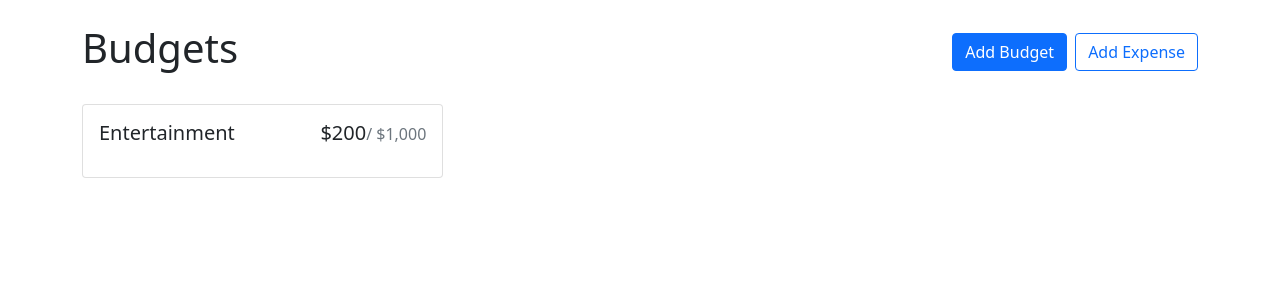
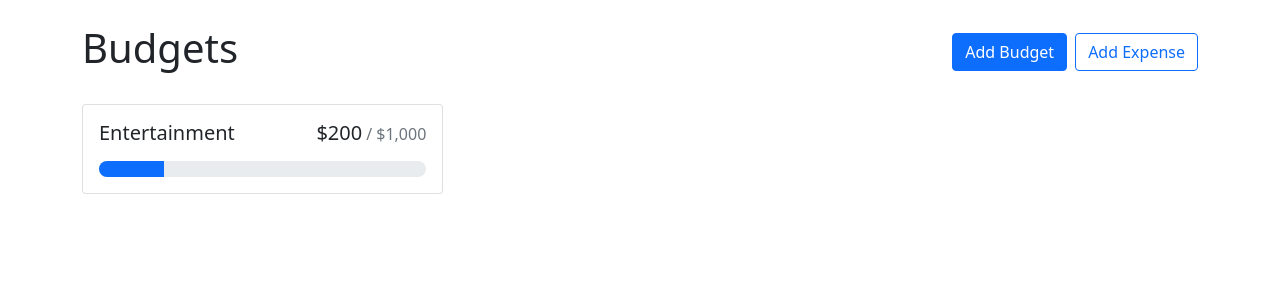
Before and after one commit to aaronEnyetu/budget_app, a React (Create React App) app: page / in a window 1280 px wide. Shown: the top 300 px of the page. Built offline with nearby package versions, Linux system fonts and the light colour scheme.

Commit message:
created a progressbar

```diff
--- a/src/components/BudgetCard.js
+++ b/src/components/BudgetCard.js
@@ -1,4 +1,4 @@
-import { Card } from 'react-bootstrap'
+import { Card, ProgressBar } from 'react-bootstrap'
 import { currencyFormatter } from '../utils'
 
 
@@ -9,9 +9,22 @@
                 <Card.Title className='d-flex justify-content-between align-items-baseline fw-normal mb-3'>
                     <div className='me-2'>{name}</div>
                     <div className='d-flex align-items-baseline'>{currencyFormatter.format(amount)}
-                    <span className='text-muted fs-6'>   / {currencyFormatter.format(max)} </span></div>
+                    <span className='text-muted fs-6 ms-1'>   / {currencyFormatter.format(max)} </span></div>
                 </Card.Title>
+                <ProgressBar className="rounded-pill" variant={getProgressBarVariant(amount, max)}
+                    min={0}
+                    max={max}
+                    now={amount}
+
+                />
             </Card.Body>
         </Card>
     )
 }
+
+function getProgressBarVariant(amount, max) {
+    const ratio = amount / max
+    if (ratio < 0.5) return 'primary'
+    if (ratio < 0.75) return 'warning'
+    return 'danger'
+}
```
